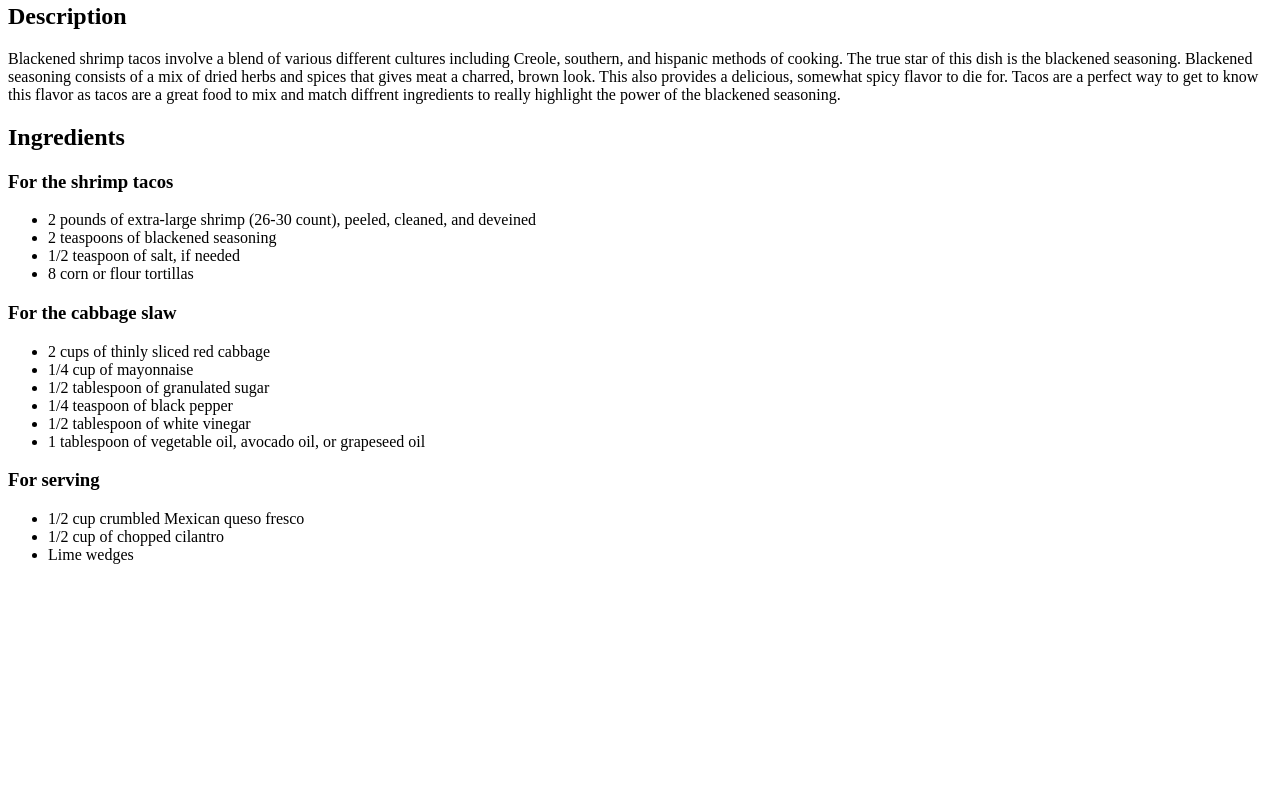
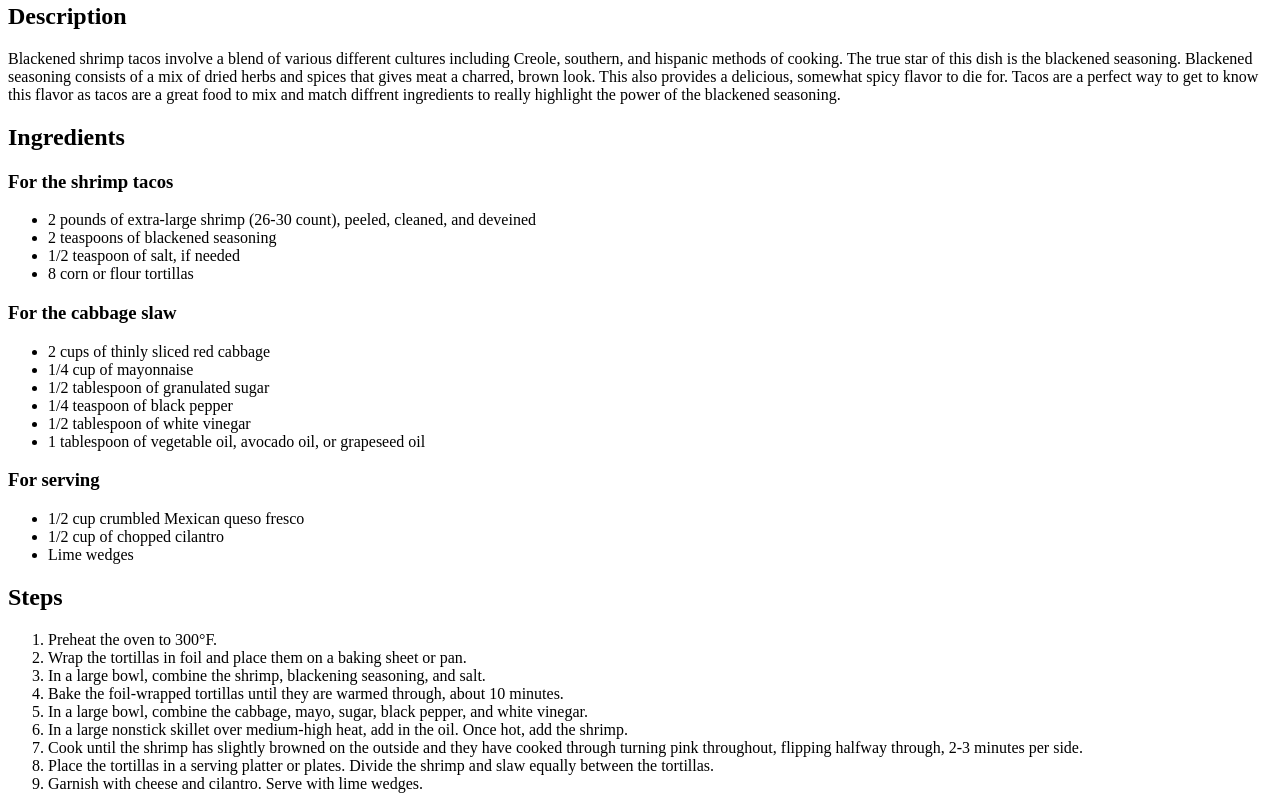
Before and after one commit to colbymorris98/odin-recipes, a plain HTML site: page recipes/shrimp-tacos.html in a window 1280 px wide. Shown: the part 401-1210 px from the top of the page. Before the commit the page ends 981 px from the top, so only its background shows below. Drawn offline with Linux system fonts and the light colour scheme.

Commit message:
Add instructions to deomstrate how to make the blackened shrimp tacos

```diff
--- a/recipes/shrimp-tacos.html
+++ b/recipes/shrimp-tacos.html
@@ -47,6 +47,20 @@
         <li>Lime wedges</li>
     </ul>
 
+    <h2>Steps</h2>
+    <ol>
+        <li>Preheat the oven to 300&deg;F.</li>
+        <li>Wrap the tortillas in foil and place them on a baking sheet or pan.</li>
+        <li>In a large bowl, combine the shrimp, blackening seasoning, and salt.</li>
+        <li>Bake the foil-wrapped tortillas until they are warmed through, about 10 minutes.</li>
+        <li>In a large bowl, combine the cabbage, mayo, sugar, black pepper, and white vinegar.</li>
+        <li>In a large nonstick skillet over medium-high heat, add in the oil. Once hot, add the shrimp.</li>
+        <li>Cook until the shrimp has slightly browned on the outside and they have cooked through turning pink
+            throughout, flipping halfway through, 2-3 minutes per side.</li>
+        <li>Place the tortillas in a serving platter or plates. Divide the shrimp and slaw equally between the
+            tortillas.</li>
+        <li>Garnish with cheese and cilantro. Serve with lime wedges.</li>
+    </ol>
 </body>
 
 </html>
```
